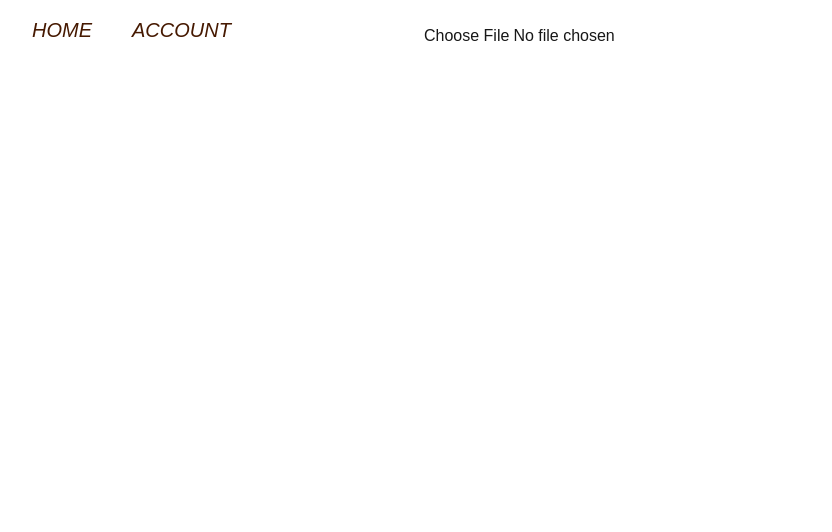
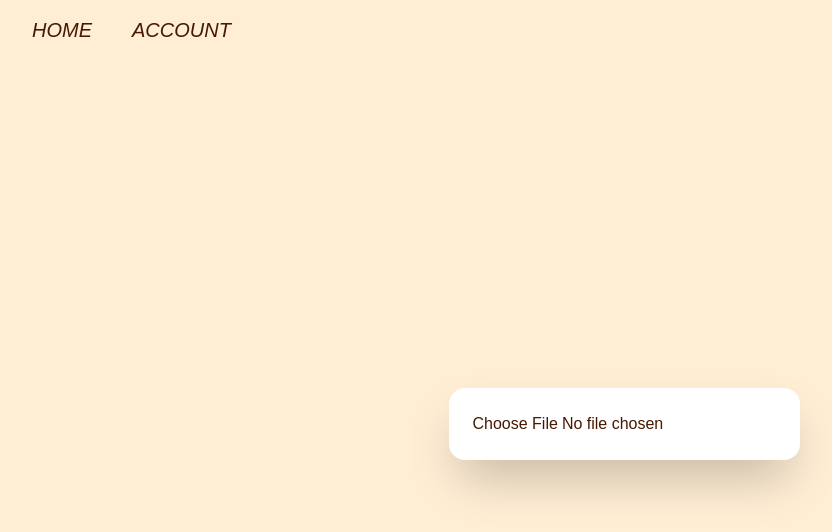
Before and after one commit to zSt4rz/assetmanager, a Next.js app: page /user/upload in a window 1280 px wide. Shown: the top 532 px of the page, without its empty margins (16-848 px from the left). Built offline with nearby package versions, Linux system fonts and the light colour scheme.

Commit message:
visual update 3

```diff
--- a/app/globals.css
+++ b/app/globals.css
@@ -32,11 +32,19 @@ body {
   100% { transform: translateX(100vw); opacity: 0; }
 }
 
+@keyframes conveyor-reverse {
+  0%   { transform: translateX(100vw); opacity: 0; }
+  10%  { opacity: 1; }
+  90%  { opacity: 1; }
+  100% { transform: translateX(-100vw); opacity: 0; }
+}
+
 .conveyor {
   animation: conveyor 12s linear infinite;
   position: absolute;
 }
 
-/* .conveyor-left {
-  animation: conv
-} */
+.conveyor-reverse {
+  animation: conveyor-reverse 12s linear infinite;
+  position: absolute;
+}
--- a/app/page.js
+++ b/app/page.js
@@ -4,8 +4,8 @@ import Image from "next/image"
 export default async function Home() {
   return (
     <main className="min-h-screen bg-orange-100 flex justify-center items-center">
-      <img src="/images/car.png" alt="car" className="h-36 conveyor top-[20%]" style={{ animationDelay: "1s" }}/>
-      <img src="/images/office-chair.png" alt="office chair" className="h-36 conveyor top-[20%]"/>
+      <img src="/images/car.png" alt="car" className="h-36 conveyor-reverse top-[58%]"/>
+      <img src="/images/office-chair.png" alt="office chair" className="h-36 conveyor top-[18%]"/>
       <h1 className="text-amber-950 italic text-9xl z-10">META<span className="font-bold">VAULT</span></h1>
 
     </main>
--- a/app/user/page.js
+++ b/app/user/page.js
@@ -21,8 +21,6 @@ export default function Page() {
     if (status === 'loading') return (<main className="h-screen bg-orange-100"></main>)
     if (!session) return null // Retrun so the page doesn't load if user isn't logged In
 
-
-
     return (
         <main className="h-screen bg-orange-100 text-amber-950 px-4">
             <h1 className="pt-24 text-7xl italic">
--- a/app/user/upload/page.js
+++ b/app/user/upload/page.js
@@ -67,16 +67,18 @@ export default function UploadAndAnalyzePage({ userId }) {
   }
 
   return (
-    <div className="p-6 space-y-4 max-w-md mx-auto">
+    <main className="h-screen bg-orange-100 text-amber-950 flex items-center justify-center">
+
+    <div className="mt-12 p-6 space-y-4 bg-white shadow-2xl rounded-2xl">
       {stage === 'upload' && (
         <>
           <input type="file" accept="image/*" onChange={handleFileChange} />
           {selectedFile && (
             <button
               onClick={handleUpload}
-              className="bg-blue-600 text-white px-4 py-2 rounded"
+              className="bg-green-900 hover:bg-green-950 hover:cursor-pointer text-white px-4 py-2 rounded-2xl"
             >
-              Upload & Analyze
+              Analyze
             </button>
           )}
         </>
@@ -84,7 +86,7 @@ export default function UploadAndAnalyzePage({ userId }) {
 
       {stage === 'review' && imageUrl && (
         <>
-          <img src={imageUrl} alt="Uploaded" className="w-full rounded" />
+          <img src={imageUrl} alt="Uploaded" className="h-80 rounded" />
           <h2 className="text-lg font-semibold">Detected Items</h2>
           <div className="space-y-1">
             {Object.keys(keywordsJson).map((word) => (
@@ -101,13 +103,13 @@ export default function UploadAndAnalyzePage({ userId }) {
           <div className="flex space-x-4 mt-4">
             <button
               onClick={handleAdd}
-              className="bg-green-600 text-white px-4 py-2 rounded"
+              className="hover:cursor-pointer bg-green-900 hover:bg-green-950 text-white px-4 py-2 rounded-2xl"
             >
               Add
             </button>
             <button
               onClick={handleCancel}
-              className="bg-gray-400 text-white px-4 py-2 rounded"
+              className="hover:cursor-pointer bg-gray-400 hover:bg-gray-500 text-white px-4 py-2 rounded-2xl"
             >
               Cancel
             </button>
@@ -115,5 +117,6 @@ export default function UploadAndAnalyzePage({ userId }) {
         </>
       )}
     </div>
+    </main>
   )
 }
```
